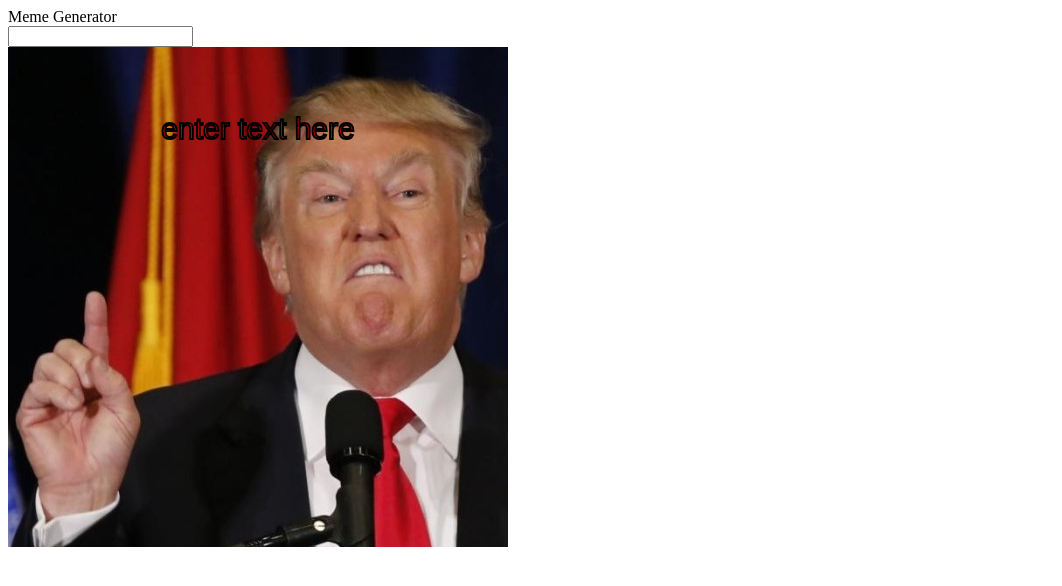
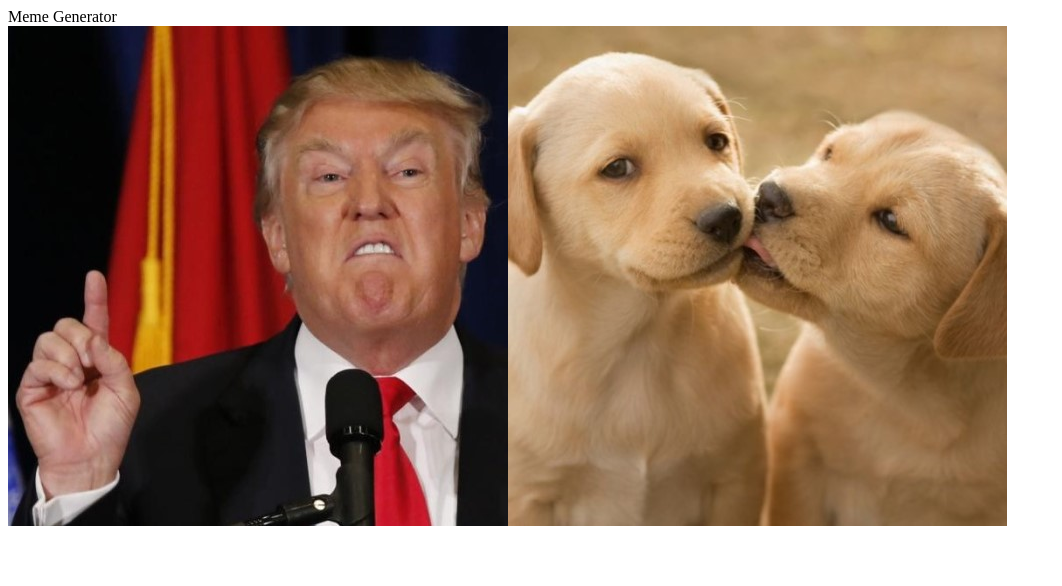
Before and after one commit to shakedliv/Meme-generator, a plain HTML site: page index.html in a window 1280 px wide. Shown: the whole page, without its empty margins (0-1062 px from the left). Drawn offline with Linux system fonts and the light colour scheme.

Commit message:
Show image in editor on press

```diff
--- a/index.html
+++ b/index.html
@@ -135,7 +135,7 @@
 
             /> -->
         </section>
-        <section class="editor">
+        <section class="editor hidden">
          <input type="text" id="text-input" oninput="onSetLineTxt(this.value)">
             <div class="canvas-container">
                 <canvas width="500" height="500" class="meme-canvas">
--- a/js/gallery-controller.js
+++ b/js/gallery-controller.js
@@ -2,16 +2,24 @@
 renderGallery()
 function renderGallery() {
    const elGallery = document.querySelector('.gallery')
-   console.log('elGallery:', elGallery)
    const imagesArray = getImages() // [{},{}]
-   let strHtml = imagesArray.map(img => {
+   let strHtml = imagesArray.map(img =>
       `<img
                 class="meme-img"
                 id="${img.id}"
                 src=${img.url}
                 alt=""
-                onclick="renderMeme()"
-            />`})
-   console.log('strHtml:', strHtml)
+                onclick="onImgSelect(${img.id})"
+            />`)
    elGallery.innerHTML = strHtml.join('')
 }
+
+function onImgSelect(imgId) {
+   const elGallery = document.querySelector('.gallery')
+   elGallery.classList.add('hidden')
+   const elEditor = document.querySelector('.editor')
+   elEditor.classList.remove('hidden')
+   setImg(imgId)
+   renderMeme()
+
+}
--- a/js/meme-controller.js
+++ b/js/meme-controller.js
@@ -37,6 +37,7 @@ function onSetLineTxt(text) {
     renderMeme()
 }
 
+
 function onClearCanvas() {
     gCtx.clearRect(0, 0, gElCanvas.width, gElCanvas.height)
 }
--- a/js/meme-service.js
+++ b/js/meme-service.js
@@ -1,20 +1,31 @@
 'use strict'
 
-var gImgs = [{id: 1, url: 'meme-imgs/meme-imgs(square)/1.jpg', keywords: ['funny', 'politics']}]
+var gImgs = [
+    {
+        id: 1,
+        url: 'meme-imgs/meme-imgs(square)/1.jpg',
+        keywords: ['funny', 'politics'],
+    },
+    {
+        id: 2,
+        url: 'meme-imgs/meme-imgs(square)/2.jpg',
+        keywords: ['dogs', 'cute'],
+    },
+]
 
 var gMeme = {
     selectedImgId: 1,
     selectedLineIdx: 0,
     lines: [
         {
- txt:'enter text here',
+            txt: 'enter text here',
             size: 30,
- color: 'red'
- }
- ]
+            color: 'red',
+        },
+    ],
 }
 
-var gKeywordSearchCountMap = { 'funny': 12, 'cat': 6, 'baby': 2 }
+var gKeywordSearchCountMap = { funny: 12, cat: 6, baby: 2 }
 
 function getMeme() {
     return gMeme
@@ -22,13 +33,15 @@ function getMeme() {
 function getImages() {
     return gImgs
 }
-
 // returns an img obj in a specified id
 function findImg(imgId) {
-   return gImgs.find(img => img.id === imgId)
+    return gImgs.find((img) => img.id === imgId)
 }
 
+function setImg(imgId) {
+   gMeme.selectedImgId = imgId
+}
 
-function setLineTxt(text){
+function setLineTxt(text) {
     gMeme.lines[gMeme.selectedLineIdx].txt = text
 }
```
Lines whose indentation alone changed are shown as unchanged.
